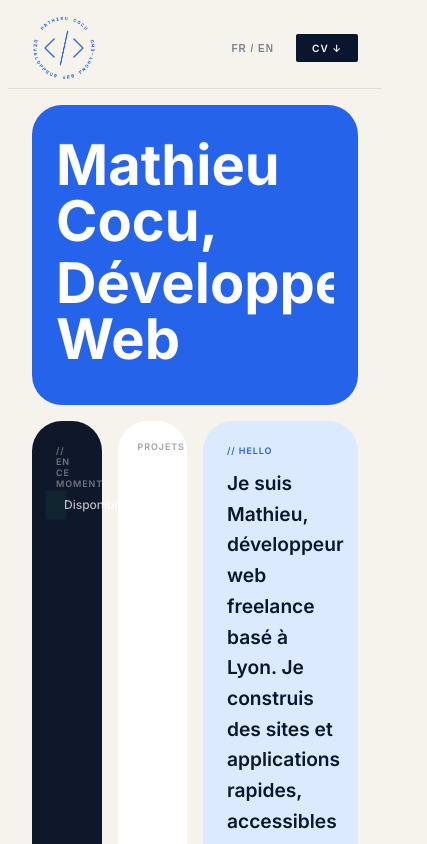
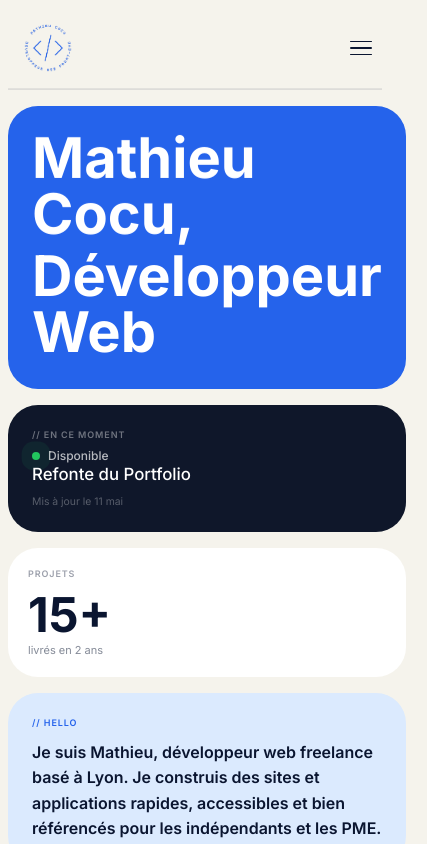
Before and after one commit to mathc28/Portfolio3, a Next.js app: page / in a window 390 px wide. Shown: the top 844 px of the page, 427 px wide, since content can reach past the window. Built offline with nearby package versions, Linux system fonts and the light colour scheme.

Commit message:
ajout media querries

```diff
--- a/src/app/globals.css
+++ b/src/app/globals.css
@@ -21,6 +21,8 @@ body {
   -webkit-font-smoothing: antialiased;
   -moz-osx-font-smoothing: grayscale;
   min-height: 100vh;
+  min-width: 320px;
+  margin: none;
 }
 
 .about-title,
--- a/src/components/about/style.css
+++ b/src/components/about/style.css
@@ -84,6 +84,17 @@
   flex-direction: column;
   justify-content: space-between;
   min-height: 180px;
+}
+
+@media (max-width: 639px) {
+  .about-bio-card {
+    padding: 1.5rem;
+  }
+
+  .about-card {
+    padding: 1.25rem;
+    min-height: 140px;
+  }
 }
 
 .about-card-label {
--- a/src/components/contact/style.css
+++ b/src/components/contact/style.css
@@ -256,3 +256,14 @@
 .contact-submit:hover {
   background-color: #2563EB;
 }
+
+@media (max-width: 767px) {
+  .contact-info {
+    padding: 1.75rem;
+    min-height: auto;
+  }
+
+  .contact-form-card {
+    padding: 1.75rem;
+  }
+}
--- a/src/components/footer/style.css
+++ b/src/components/footer/style.css
@@ -27,3 +27,12 @@
 .footer-tech {
   color: rgba(10, 21, 48, 0.3);
 }
+
+@media (max-width: 639px) {
+  .footer-inner {
+    flex-direction: column;
+    align-items: center;
+    gap: 0.375rem;
+    padding: 1.25rem 1rem;
+  }
+}
--- a/src/components/hero/style.css
+++ b/src/components/hero/style.css
@@ -236,6 +236,60 @@
   color: #2563eb;
 }
 
+/* ── Responsive ── */
+
+/* Tablet (768px – 1023px) : grille 6 colonnes simplifiée */
+@media (min-width: 768px) and (max-width: 1023px) {
+  .hero-grid {
+    grid-template-columns: repeat(6, 1fr);
+    grid-template-rows: auto;
+  }
+
+  .hero-heading  { grid-column: 1 / -1; grid-row: auto; }
+  .hero-now      { grid-column: 1 / 4;  grid-row: auto; }
+  .hero-stats    { grid-column: 4 / 7;  grid-row: auto; }
+  .hero-bio      { grid-column: 1 / -1; grid-row: auto; }
+  .hero-status   { grid-column: 1 / 4;  grid-row: auto; }
+  .hero-contact  { grid-column: 4 / 7;  grid-row: auto; }
+  .hero-stack    { grid-column: 1 / -1; grid-row: auto; }
+
+  .hero-stat-number    { font-size: 3.5rem; }
+  .hero-status-title   { font-size: 2.25rem; }
+  .hero-status-badge   { font-size: 1.5rem; }
+}
+
+/* Mobile (< 768px) : colonne unique */
+@media (max-width: 767px) {
+  .hero{
+    padding: 1rem 0 ;
+  }
+
+  .hero-grid {
+    grid-template-columns: 1fr;
+    grid-template-rows: auto;
+  }
+
+  .hero-heading,
+  .hero-now,
+  .hero-stats,
+  .hero-bio,
+  .hero-status,
+  .hero-stack,
+  .hero-contact {
+    grid-column: 1 / -1;
+    grid-row: auto;
+  }
+
+  .hero-heading  { min-height: 200px; }
+  .hero-now      { min-height: auto; }
+  .hero-status   { min-height: auto; }
+
+  .hero-stat-number    { font-size: 3rem; }
+  .hero-status-title   { font-size: 1.75rem; }
+  .hero-status-badge   { font-size: 1.25rem; }
+  .hero-bio-text       { font-size: 1rem; }
+}
+
 /* ── Labels communs ── */
 .hero-label {
   font-size: 0.5625rem;
--- a/src/components/nav/Nav.tsx
+++ b/src/components/nav/Nav.tsx
@@ -1,19 +1,26 @@
 "use client";
 
+import { useState } from 'react';
 import './style.css';
 import Logo from "../../assets/logo-mc.png";
 
+const NAV_ITEMS = ["À propos", "Compétences", "Projets", "Contact"];
+
 export function Nav({ lang, setLang }: { lang: "FR" | "EN"; setLang: (l: "FR" | "EN") => void }) {
+  const [isOpen, setIsOpen] = useState(false);
+
+  const close = () => setIsOpen(false);
+
   return (
     <nav className="nav">
       <div className="nav-inner">
 
-        <a href="#" className="nav-logo">
+        <a href="#" className="nav-logo" onClick={close}>
           <img src={Logo.src} alt="logo MC Dev" />
         </a>
 
         <div className="nav-links">
-          {["À propos", "Compétences", "Projets", "Contact"].map((item, i) => (
+          {NAV_ITEMS.map((item, i) => (
             <a key={item} href={`#section-0${i + 1}`} className="nav-link">
               {item}
             </a>
@@ -21,6 +28,10 @@ export function Nav({ lang, setLang }: { lang: "FR" | "EN"; setLang: (l: "FR" |
         </div>
 
         <div className="nav-actions">
+          <div className="nav-availability">
+            <span className="nav-dot" />
+            Disponible
+          </div>
           <button
             onClick={() => setLang(lang === "FR" ? "EN" : "FR")}
             className="nav-lang"
@@ -28,8 +39,40 @@ export function Nav({ lang, setLang }: { lang: "FR" | "EN"; setLang: (l: "FR" |
             {lang === "FR" ? "FR / EN" : "EN / FR"}
           </button>
           <a href="#" className="nav-cv">CV ↓</a>
+          <button
+            className={`nav-burger${isOpen ? " nav-burger--open" : ""}`}
+            onClick={() => setIsOpen(o => !o)}
+            aria-label={isOpen ? "Fermer le menu" : "Ouvrir le menu"}
+            aria-expanded={isOpen}
+          >
+            <span className="nav-burger-line" />
+            <span className="nav-burger-line" />
+            <span className="nav-burger-line" />
+          </button>
         </div>
 
+      </div>
+
+      <div className={`nav-mobile${isOpen ? " nav-mobile--open" : ""}`} aria-hidden={!isOpen}>
+        {NAV_ITEMS.map((item, i) => (
+          <a
+            key={item}
+            href={`#section-0${i + 1}`}
+            className="nav-mobile-link"
+            onClick={close}
+          >
+            {item}
+          </a>
+        ))}
+        <div className="nav-mobile-footer">
+          <button
+            onClick={() => { setLang(lang === "FR" ? "EN" : "FR"); close(); }}
+            className="nav-lang"
+          >
+            {lang === "FR" ? "FR / EN" : "EN / FR"}
+          </button>
+          <a href="#" className="nav-cv" onClick={close}>CV ↓</a>
+        </div>
       </div>
     </nav>
   );
--- a/src/components/nav/style.css
+++ b/src/components/nav/style.css
@@ -133,3 +133,106 @@
 .nav-cv:hover {
   background-color: #2563eb;
 }
+
+/* ── Hamburger button ── */
+.nav-burger {
+  display: none;
+  flex-direction: column;
+  justify-content: center;
+  gap: 5px;
+  width: 36px;
+  height: 36px;
+  background: none;
+  border: none;
+  cursor: pointer;
+  padding: 4px;
+}
+
+.nav-burger-line {
+  display: block;
+  width: 22px;
+  height: 1.5px;
+  background: #0a1530;
+  border-radius: 2px;
+  transition: transform 0.25s ease, opacity 0.25s ease;
+  transform-origin: center;
+}
+
+.nav-burger--open .nav-burger-line:nth-child(1) {
+  transform: translateY(6.5px) rotate(45deg);
+}
+
+.nav-burger--open .nav-burger-line:nth-child(2) {
+  opacity: 0;
+  transform: scaleX(0);
+}
+
+.nav-burger--open .nav-burger-line:nth-child(3) {
+  transform: translateY(-6.5px) rotate(-45deg);
+}
+
+/* ── Mobile menu panel ── */
+.nav-mobile {
+  display: none;
+  flex-direction: column;
+  overflow: hidden;
+  max-height: 0;
+  transition: max-height 0.35s cubic-bezier(0.4, 0, 0.2, 1);
+  border-top: 1px solid rgba(10, 21, 48, 0.08);
+}
+
+.nav-mobile--open {
+  max-height: 400px;
+}
+
+.nav-mobile-link {
+  display: block;
+  padding: 1rem 1.5rem;
+  font-size: 1.25rem;
+  font-weight: 700;
+  color: #0a1530;
+  text-decoration: none;
+  border-bottom: 1px solid rgba(10, 21, 48, 0.06);
+  transition: color 0.2s ease, padding-left 0.2s ease;
+}
+
+.nav-mobile-link:hover {
+  color: #2563eb;
+  padding-left: 2rem;
+}
+
+.nav-mobile-footer {
+  display: flex;
+  align-items: center;
+  gap: 1rem;
+  padding: 1.25rem 1.5rem;
+}
+
+@media (max-width: 767px) {
+  .nav-burger {
+    display: flex;
+  }
+
+  .nav-mobile {
+    display: flex;
+  }
+
+  /* Masquer le lang button du header sur mobile (dupliqué dans le menu) */
+  .nav-actions .nav-lang {
+    display: none;
+  }
+
+  .nav-actions .nav-cv {
+    display: none;
+  }
+}
+
+@media (max-width: 480px) {
+  .nav-inner {
+    padding: 0 0 0 1rem;
+  }
+
+  .nav-logo img {
+    height: 3rem;
+  }
+}
--- a/src/components/skills/style.css
+++ b/src/components/skills/style.css
@@ -19,8 +19,14 @@
 
 .skills-grid {
   display: grid;
-  grid-template-columns: repeat(2, 1fr);
+  grid-template-columns: 1fr;
   gap: 0.75rem;
+}
+
+@media (min-width: 640px) {
+  .skills-grid {
+    grid-template-columns: repeat(2, 1fr);
+  }
 }
 
 @media (min-width: 1024px) {
```
